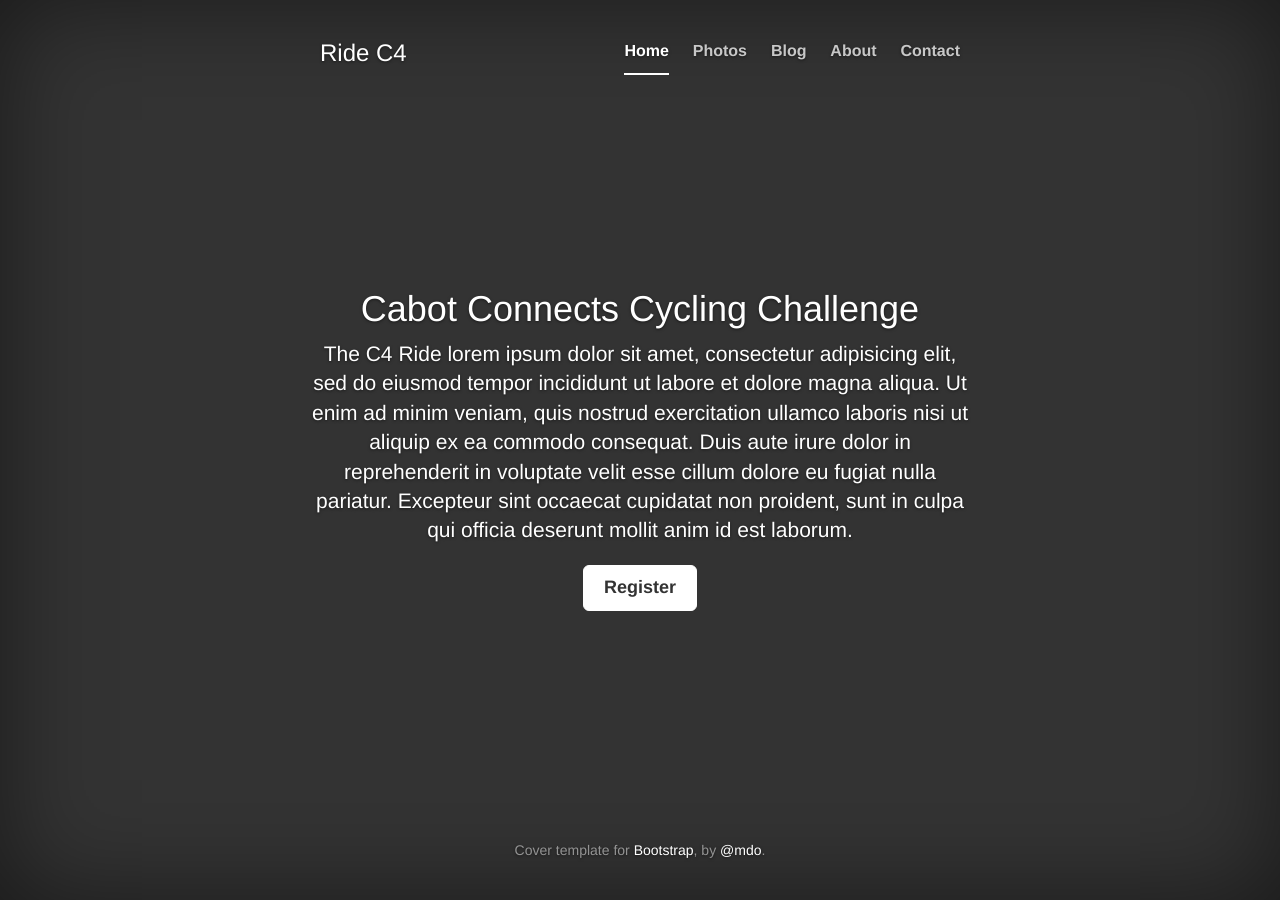
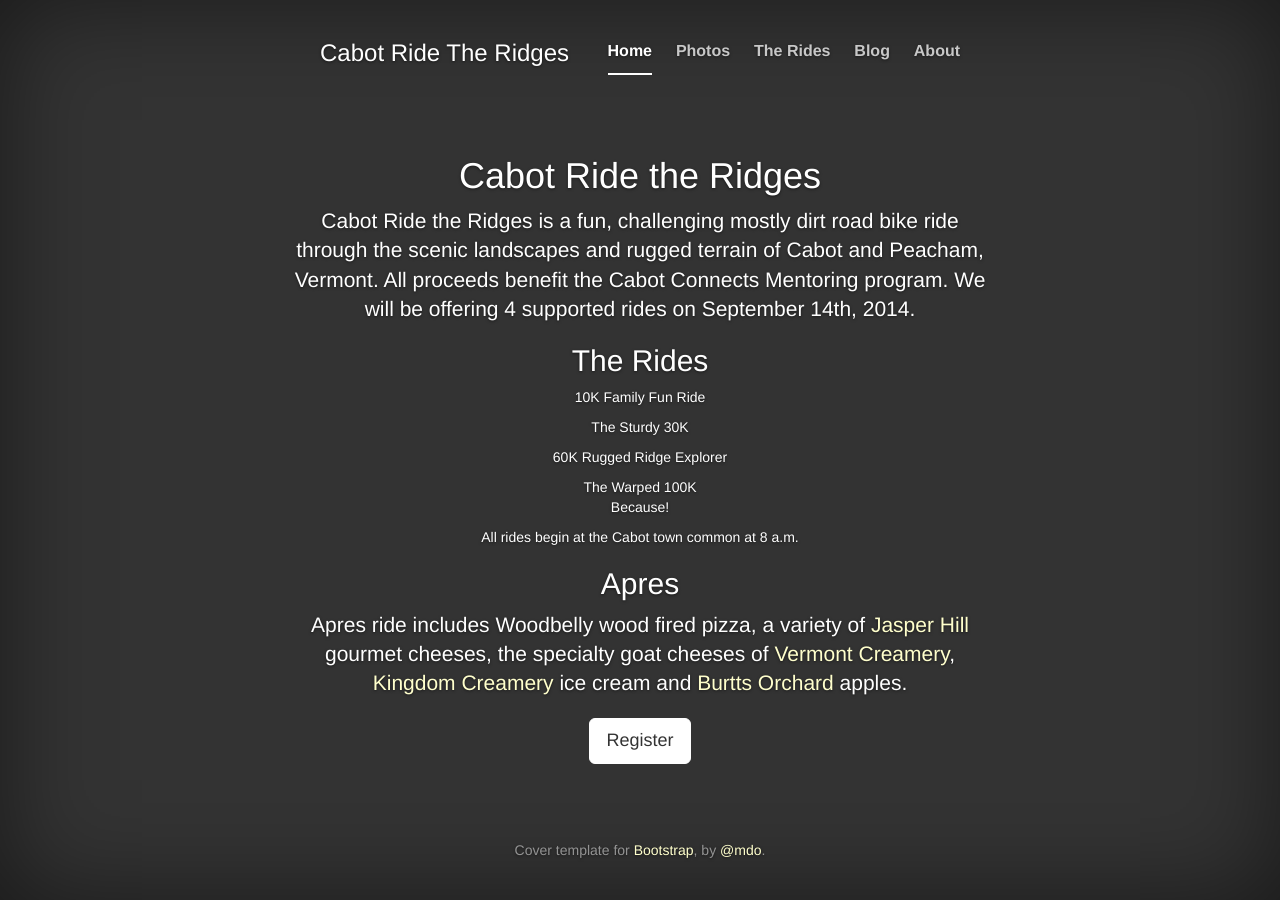
Before and after one commit to agilbert201/c4ride, a Jekyll site: the page built from index.html, in a window 1280 px wide. Built offline with Jekyll 4.4.1, drawn with Linux system fonts in a browser that asks for light colours.

```diff
--- a/_config.yml
+++ b/_config.yml
@@ -1,5 +1,5 @@
-name: C4 Ride Web Site
+name: Cabot Ride the Ridges Web Site
 --markdown: redcarpet
 markdown: kramdown
 pygments: true
-exclude: [Gemfile, Gemfile.lock, Rakefile, bin, README.md]
+exclude: [Gemfile, Gemfile.lock, Rakefile, bin, README.md notes.txt]
--- a/_layouts/defaultCover.html
+++ b/_layouts/defaultCover.html
@@ -25,20 +25,25 @@
   <body>
 
     <div class="site-wrapper">
-
       <div class="site-wrapper-inner">
-
         <div class="cover-container">
-
           <div class="masthead clearfix">
             <div class="inner">
-              <h3 class="masthead-brand"><a href="/">Ride C4</a></h3>
+              <h3 class="masthead-brand"><a href="/">Cabot Ride The Ridges</a></h3>
               <ul class="nav masthead-nav">
                 <li class="active"><a href="/">Home</a></li>
-                <li><a href="#">Photos</a></li>
-                <li><a href="#">Blog</a></li>
-                <li><a href="#">About</a></li>
-                <li><a href="#">Contact</a></li>
+                <li><a href="#photos">Photos</a></li>
+                <!--
+                <li class="dropdown">
+                  <a href="#" class="dropdown-toggle" data-toggle="dropdown">Dropdown <b class="caret"></b></a>
+                  <ul class="dropdown-menu">
+                    <li><a href="#">Action</a></li>
+                  </ul>
+                </li>
+                -->
+                <li><a href="#rides">The Rides</a></li>
+                <li><a href="#blog">Blog</a></li>
+                <li><a href="/about.html">About</a></li>
               </ul>
             </div>
           </div>
@@ -50,11 +55,8 @@
               <p>Cover template for <a href="http://getbootstrap.com">Bootstrap</a>, by <a href="https://twitter.com/mdo">@mdo</a>.</p>
             </div>
           </div>
-
         </div>
-
       </div>
-
     </div>
 
     <!-- Bootstrap core JavaScript -->
--- a/css/cover.css
+++ b/css/cover.css
@@ -8,6 +8,9 @@ a:focus,
 a:hover {
   color: #fff;
 }
+
+/* ARG */
+p > a { color: #FFC; }
 
 /* Custom default button */
 .btn-default,
--- a/index.html
+++ b/index.html
@@ -1,17 +1,22 @@
 ---
 layout: defaultCover
-title: Home for C4 Ride Web Site
+title: Home
 ---
 
-<div class="inner cover">
-  <h1 class="cover-heading">Cabot Connects Cycling Challenge</h1>
-  <p class="lead">The C4 Ride lorem ipsum dolor sit amet, consectetur adipisicing elit, sed do eiusmod
-  tempor incididunt ut labore et dolore magna aliqua. Ut enim ad minim veniam,
-  quis nostrud exercitation ullamco laboris nisi ut aliquip ex ea commodo
-  consequat. Duis aute irure dolor in reprehenderit in voluptate velit esse
-  cillum dolore eu fugiat nulla pariatur. Excepteur sint occaecat cupidatat non
-  proident, sunt in culpa qui officia deserunt mollit anim id est laborum.</p>
-  <p class="lead">
-    <a href="#" class="btn btn-lg btn-default">Register</a>
-  </p>
-</div>
+<h1>Cabot Ride the Ridges</h1>
+<p class="lead">
+Cabot Ride the Ridges is a fun, challenging mostly dirt road bike ride through the scenic landscapes and rugged terrain of Cabot and Peacham, Vermont. All proceeds benefit the Cabot Connects Mentoring program.  We will be offering 4 supported rides on September 14th, 2014.
+</p>
+
+<h2>The Rides</h2>
+<p>10K Family Fun Ride</p>
+<p>The Sturdy 30K</p>
+<p>60K Rugged Ridge Explorer</p>
+<p>The Warped 100K <br />Because!</p>
+<p>All rides begin at the Cabot town common at 8 a.m.</p>
+
+<h2>Apres</h2>
+<p class="lead">Apres ride includes Woodbelly wood fired pizza, a variety of <a href="http://www.jasperhillfarm.com">Jasper Hill</a> gourmet cheeses, the specialty goat cheeses of <a href="http://www.vermontcreamery.com">Vermont Creamery</a>, <a href="http://kingdomcreameryofvermont.com">Kingdom Creamery</a> ice cream and <a href="http://www.burttsappleorchard.com">Burtts Orchard</a> apples.
+</p>
+
+<a href="#" class="btn btn-lg btn-default">Register</a>
--- /dev/null
+++ b/notes.txt
@@ -0,0 +1,6 @@
+Existing DNS
+
+The A record is 69.195.124.145 off of my mixedmedia.us host at:
+
+ns1.bluehost.com  74.220.195.31
+ns2.bluehost.com  69.89.16.4
```
Also changed, not shown: _layouts/defaultPage.html (added, +90 -0 lines), about.html (added, +27 -0 lines), css/page.css (added, +24 -0 lines), 2 other files.
